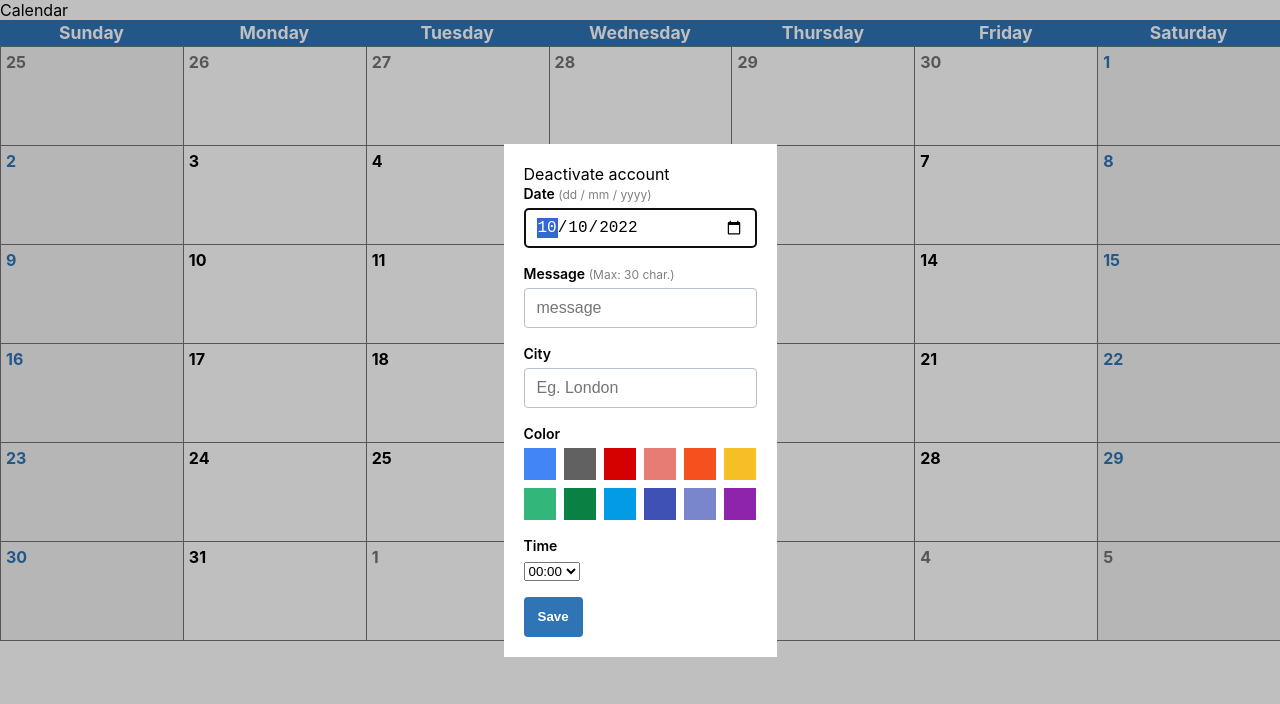
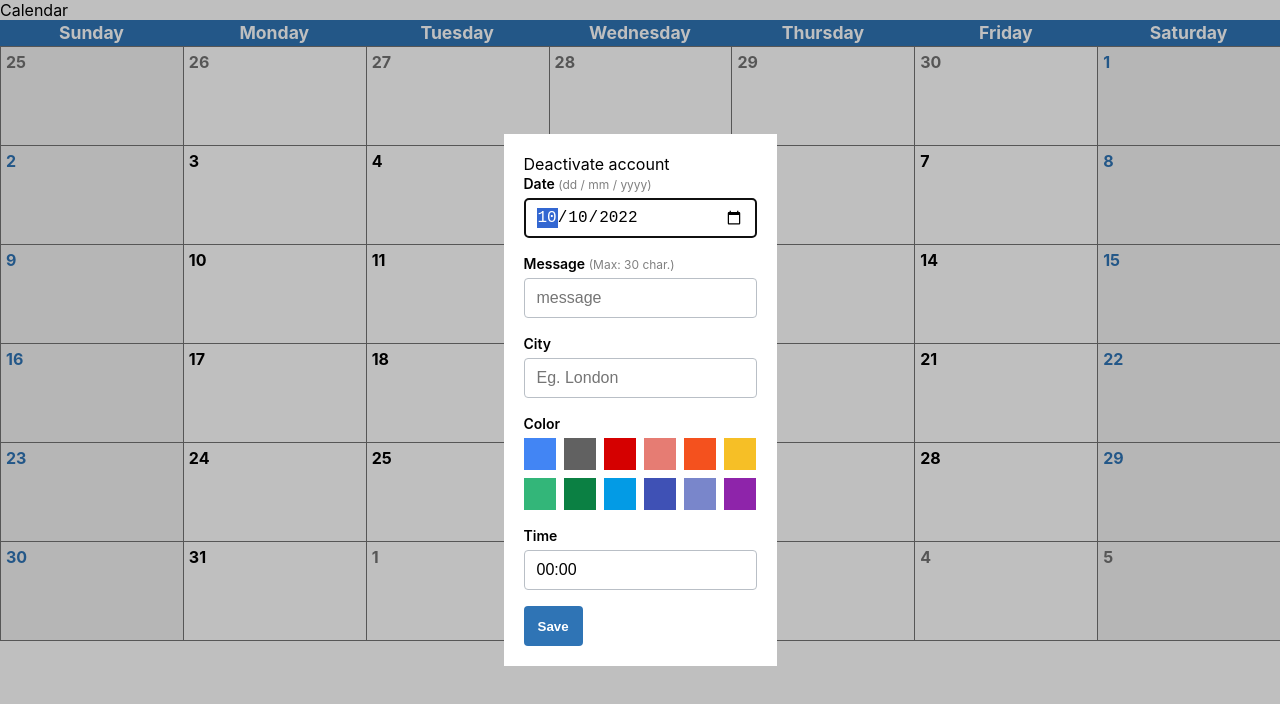
Before and after one commit to joaodorea/calendar, a React (Create React App) app: page / in a window 1280 px wide. Both pictures are taken after a click on the element "10". Shown: the top 704 px of the page. Built offline with nearby package versions, Linux system fonts and the light colour scheme; the HTML template or start-up script is replaced by a standard one.

Commit message:
feat(calendar): add time input with correct design

```diff
--- a/src/index.css
+++ b/src/index.css
@@ -83,6 +83,11 @@ button {
 
 button:hover {
   background-color: var(--dark-blue);
+}
+
+li {
+  list-style: none;
+  padding: 0;
 }
 
 .base-field {
@@ -202,3 +207,29 @@ button:hover {
   background-color: white;
   padding: 20px;
 }
+
+.listbox-wrapper {
+  position: relative;
+}
+
+[id^=headlessui-listbox-options] {
+  background-color: var(--white);
+  width: 100%;
+  position: absolute;
+  overflow-y: scroll;
+  max-height: 10rem;
+  border-radius: 4px;
+  margin-top: 4px;
+  padding: .25rem;
+  border: 1px solid #b9bfc6;
+}
+
+[id^=headlessui-listbox-options] li {
+  margin-bottom: .25rem;
+  padding: .25rem;
+  cursor: pointer;
+}
+
+[id^=headlessui-listbox-options] li:hover {
+  background-color: var(--light-gray);
+}
--- a/src/modules/calendar/components/ReminderDialogForm.jsx
+++ b/src/modules/calendar/components/ReminderDialogForm.jsx
@@ -2,6 +2,7 @@ import { useState, useEffect } from 'react'
 import { Dialog } from '@headlessui/react'
 
 import SelectColorInput from './SelectColorInput.jsx'
+import SelectTimeInput from './SelectTimeInput.jsx'
 
 function ReminderDialogForm(props) {
   const [reminder, setReminder] = useState({
@@ -9,7 +10,7 @@ function ReminderDialogForm(props) {
     color: '',
     city: '',
     message: '',
-    time: '',
+    time: '00:00',
   })
 
   useEffect(() => {
@@ -43,9 +44,8 @@ function ReminderDialogForm(props) {
     return false;
   }
 
-  const handleColorInput = (color) => {
-    setReminder({ ...reminder, color })
-  }
+  const handleColorInput = (color) => setReminder({ ...reminder, color })
+  const handleTimeInput = time => setReminder({ ...reminder, time })
 
   return (
       <Dialog open={true} onClose={props.close}>
@@ -76,11 +76,7 @@ function ReminderDialogForm(props) {
 
               <div className="base-field">
                 <label>Time</label>
-                <select name="time" value={reminder.time} onChange={handleInput}>
-                  <option value="00:00">00:00</option>
-                  <option value="12:12">12:12</option>
-                  <option value="24:24">24:24</option>
-                </select>
+                <SelectTimeInput onChange={handleTimeInput} selectedTime={reminder.time} />
               </div>
 
               <button type="submit">Save</button>
--- /dev/null
+++ b/src/modules/calendar/components/SelectTimeInput.jsx
@@ -0,0 +1,29 @@
+import { Fragment } from 'react'
+import { Listbox } from '@headlessui/react'
+
+function SelectTimeInput(props) {
+  const timeList = [ "00:00", "00:15", "00:30", "00:45", "01:00", "01:15", "01:30", "01:45", "02:00", "02:15", "02:30", "02:45", "03:00", "03:15", "03:30", "03:45", "04:00", "04:15", "04:30", "04:45", "05:00", "05:15", "05:30", "05:45", "06:00", "06:15", "06:30", "06:45", "07:00", "07:15", "07:30", "07:45", "08:00", "08:15", "08:30", "08:45", "09:00", "09:15", "09:30", "09:45", "10:00", "10:15", "10:30", "10:45", "11:00", "11:15", "11:30", "11:45", "12:00", "12:15", "12:30", "12:45", "13:00", "13:15", "13:30", "13:45", "14:00", "14:15", "14:30", "14:45", "15:00", "15:15", "15:30", "15:45", "16:00", "16:15", "16:30", "16:45", "17:00", "17:15", "17:30", "17:45", "18:00", "18:15", "18:30", "18:45", "19:00", "19:15", "19:30", "19:45", "20:00", "20:15", "20:30", "20:45", "21:00", "21:15", "21:30", "21:45", "22:00", "22:15", "22:30", "22:45", "23:00", "23:15", "23:30", "23:45"]
+
+  return (
+    <div className="listbox-wrapper">
+      <Listbox value={props.selectedTime} onChange={props.onChange}>
+        <Listbox.Button as={Fragment}>
+          <input value={props.selectedTime} readOnly />
+        </Listbox.Button>
+
+        <Listbox.Options>
+          {timeList.map((time) => (
+            <Listbox.Option
+              key={time}
+              value={time}
+            >
+              {time}
+            </Listbox.Option>
+          ))}
+        </Listbox.Options>
+      </Listbox>
+    </div>
+  )
+}
+
+export default SelectTimeInput
```
